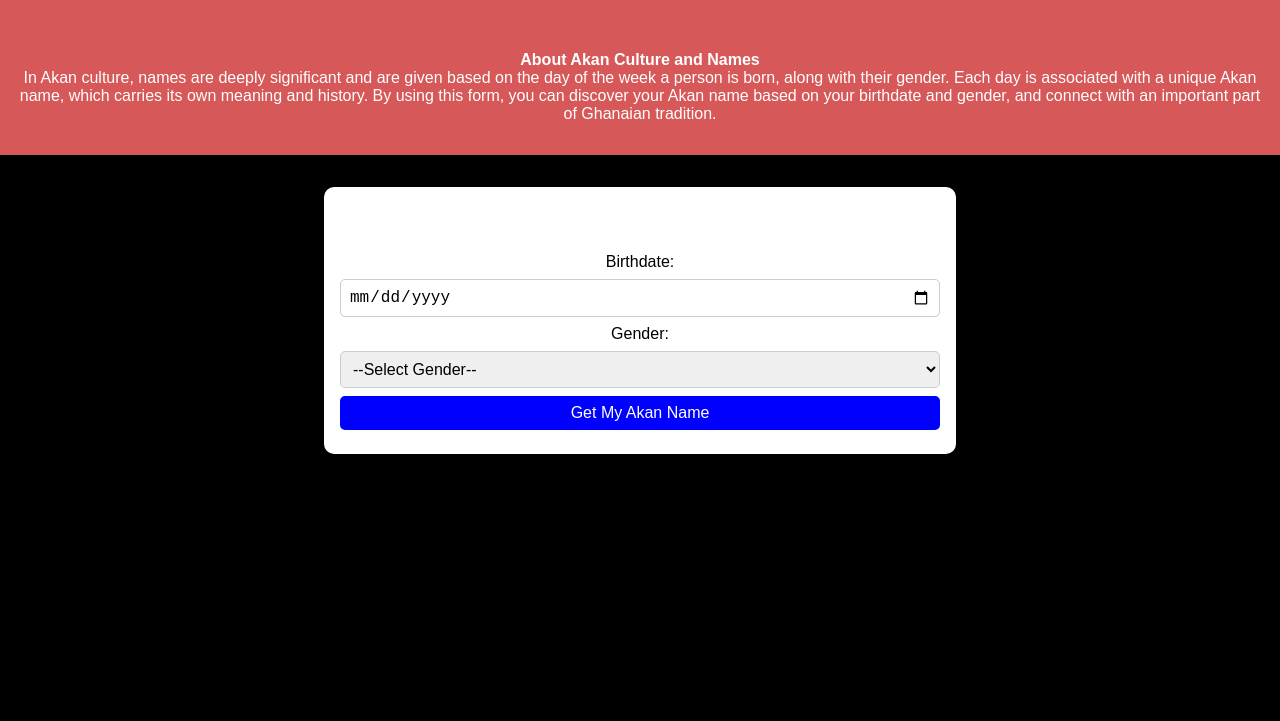
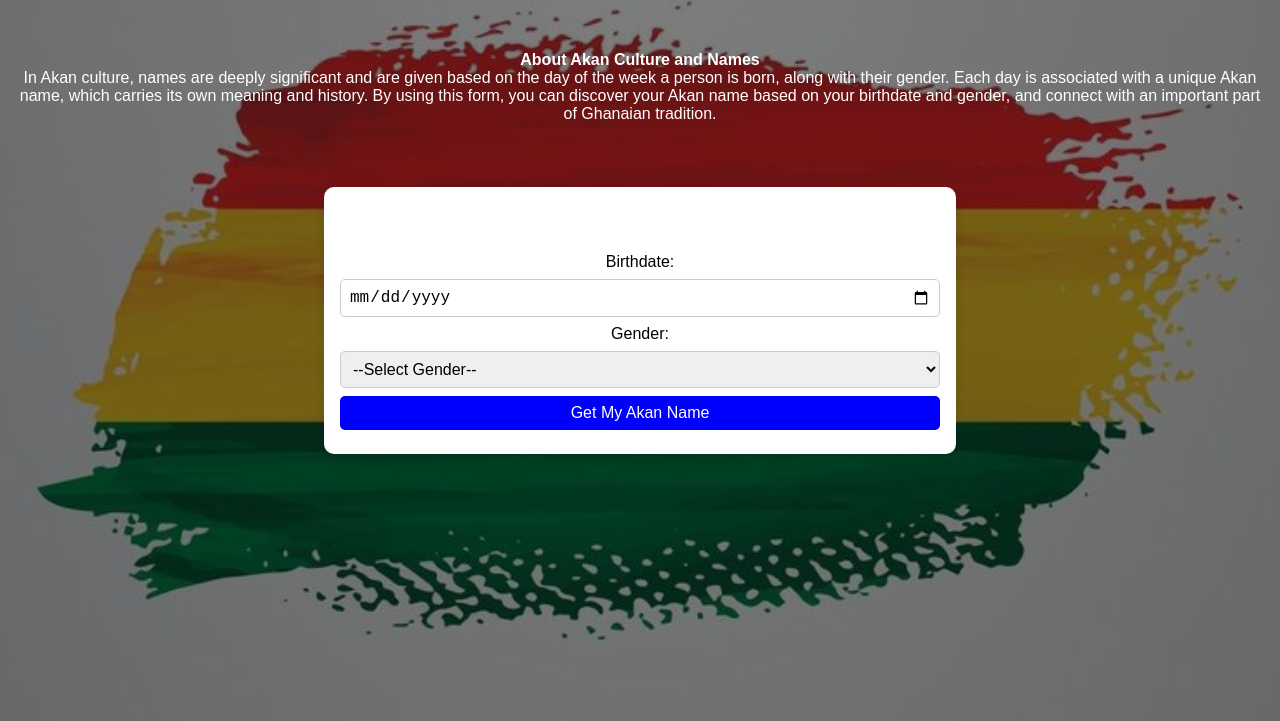
Before and after one commit to George-Dev-Web/jsassgn, a plain HTML site: page index.html in a window 1280 px wide. Shown: the part 79-800 px from the top of the page. Drawn offline with Linux system fonts and the light colour scheme.

Commit message:
image mods

```diff
--- a/styles/styles.css
+++ b/styles/styles.css
@@ -16,7 +16,7 @@ header {
   background-color: none;
   color: white;
   padding: 1rem;
-  background-color: rgb(214, 88, 88);
+  background-color: none;
 }
 
 .content {
@@ -61,3 +61,22 @@ button:hover {
     font-size: 14px;
   }
 }
+
+body {
+  background-image: url("../background/gh.jpg");
+  background-size: cover;
+  background-position: center;
+  background-repeat: no-repeat;
+  height: 100vh;
+}
+
+body::before {
+  content: "";
+  position: absolute;
+  top: 0;
+  left: 0;
+  width: 100%;
+  height: 100%;
+  background: rgba(0, 0, 0, 0.5);
+  z-index: -1;
+}
```
